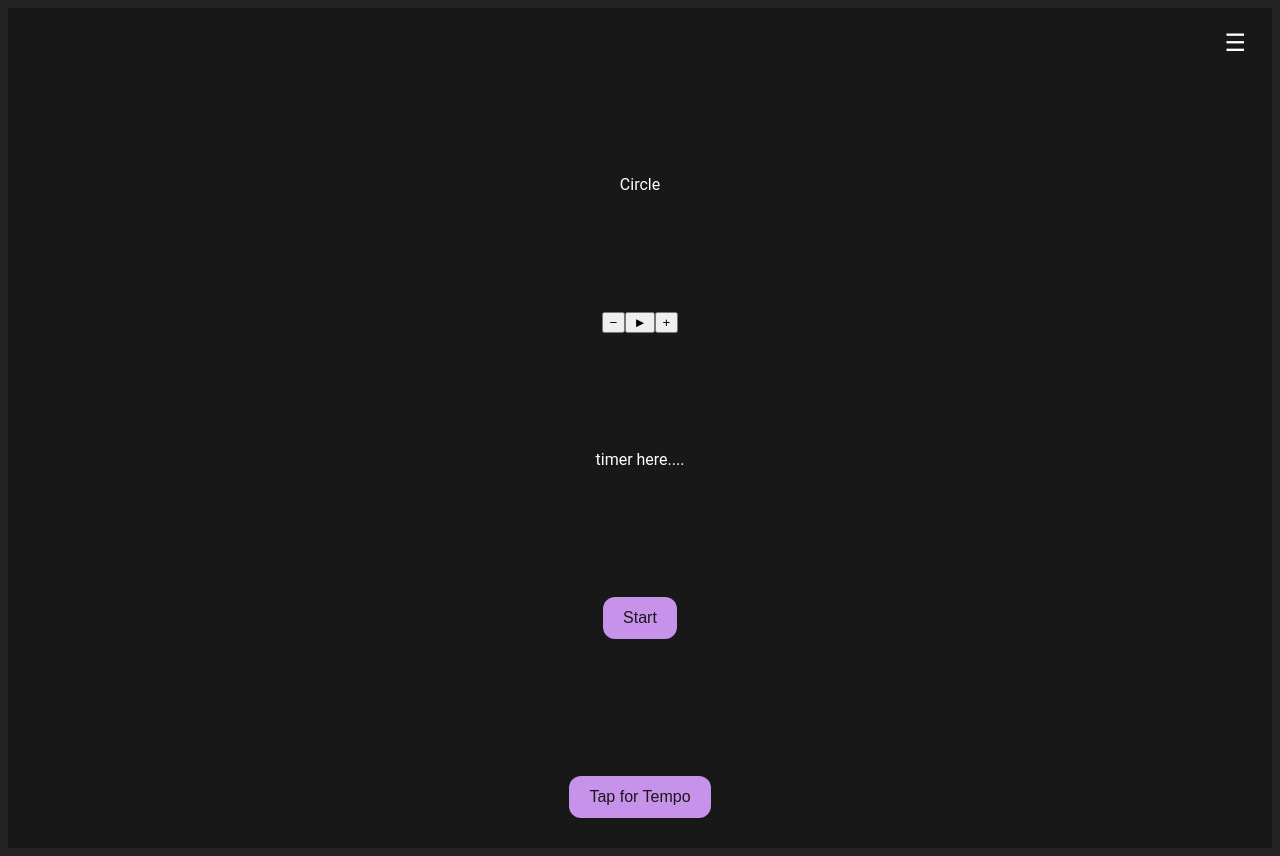
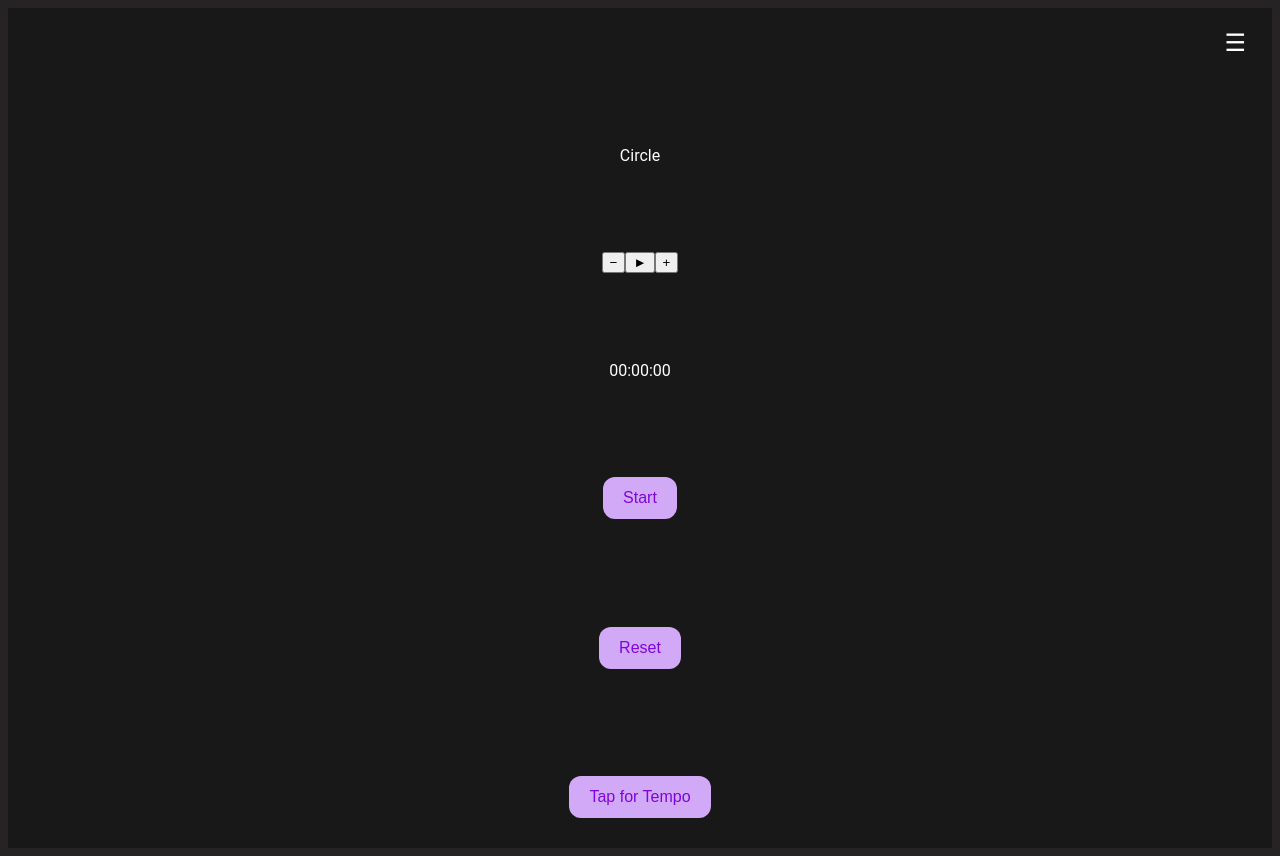
Before and after one commit to RebeccaNolan/metronome-app, an Angular app: page / in a window 1280 px wide. Built offline with nearby package versions, Linux system fonts and the light colour scheme.

Commit message:
Timer functioning. Reset button added

```diff
--- a/src/app/homepage/homepage.component.css
+++ b/src/app/homepage/homepage.component.css
@@ -19,8 +19,8 @@
 }
 
 .button {
-    background-color: #c792ea;
-    color: #181818;
+    background-color: #D2A9F6;
+    color: #7E05E0;
     border: none;
     border-radius: 12px;
     padding: 12px 20px;
--- a/src/app/homepage/homepage.component.html
+++ b/src/app/homepage/homepage.component.html
@@ -14,12 +14,15 @@
     </div>
 
     <!-- Timer -->
-    <div>
-        timer here....
-    </div>
+    <div class="timer">{{ timerDisplay }}</div>
 
     <!-- Start Button -->
-    <button class="button" >Start</button>
+    <button class="button" (click)="toggleTimer()">{{ isRunning ? 'Stop' : 'Start' }}</button>
+
+    <!-- Reset Button -->
+    <button class="button" (click)="resetTimer()">
+      Reset
+    </button>
 
     <!-- Tap for Tempo -->
     <button class="button">Tap for Tempo</button>
--- a/src/app/homepage/homepage.component.ts
+++ b/src/app/homepage/homepage.component.ts
@@ -8,4 +8,41 @@ import { Component } from '@angular/core';
 })
 export class HomepageComponent {
 
+  timerDisplay: string = '00:00:00'; //displayed on screen
+  isRunning: boolean = false; //flag to check if timer is running
+
+  private startTime!: number;  // start time in milliseconds
+  private timerInterval: any; // interval ID for the timer
+
+
+// This function is called when the user clicks the button to start/stop the timer.
+// It checks if the timer is already running. If it is, it stops the timer and clears the interval.
+  toggleTimer() {
+    if (this.isRunning) {
+      this.isRunning = false;
+      clearInterval(this.timerInterval);
+    } else {
+      this.isRunning = true;
+      this.startTime = Date.now();
+      this.timerInterval = setInterval(() => {
+        const elapsed = Date.now() - this.startTime;
+        this.timerDisplay = this.formatTime(elapsed);
+      }, 10);  // update every 10ms
+    }
+  }
+
+  // This function is called when the user clicks the button to reset the timer.
+  // It stops the timer, clears the interval, and resets the display to 00:00:00.
+  resetTimer() {
+    this.isRunning = false;
+    clearInterval(this.timerInterval);
+    this.timerDisplay = '00:00:00';
+  }
+  // This function formats the elapsed time in milliseconds into a string of the format mm:ss:SS.
+  private formatTime(ms: number): string {
+    const minutes = Math.floor(ms / 60000).toString().padStart(2, '0');
+    const seconds = Math.floor((ms % 60000) / 1000).toString().padStart(2, '0');
+    const milliseconds = Math.floor((ms % 1000) / 10).toString().padStart(2, '0'); // show two digits
+    return `${minutes}:${seconds}:${milliseconds}`;
+  }
 }
```
